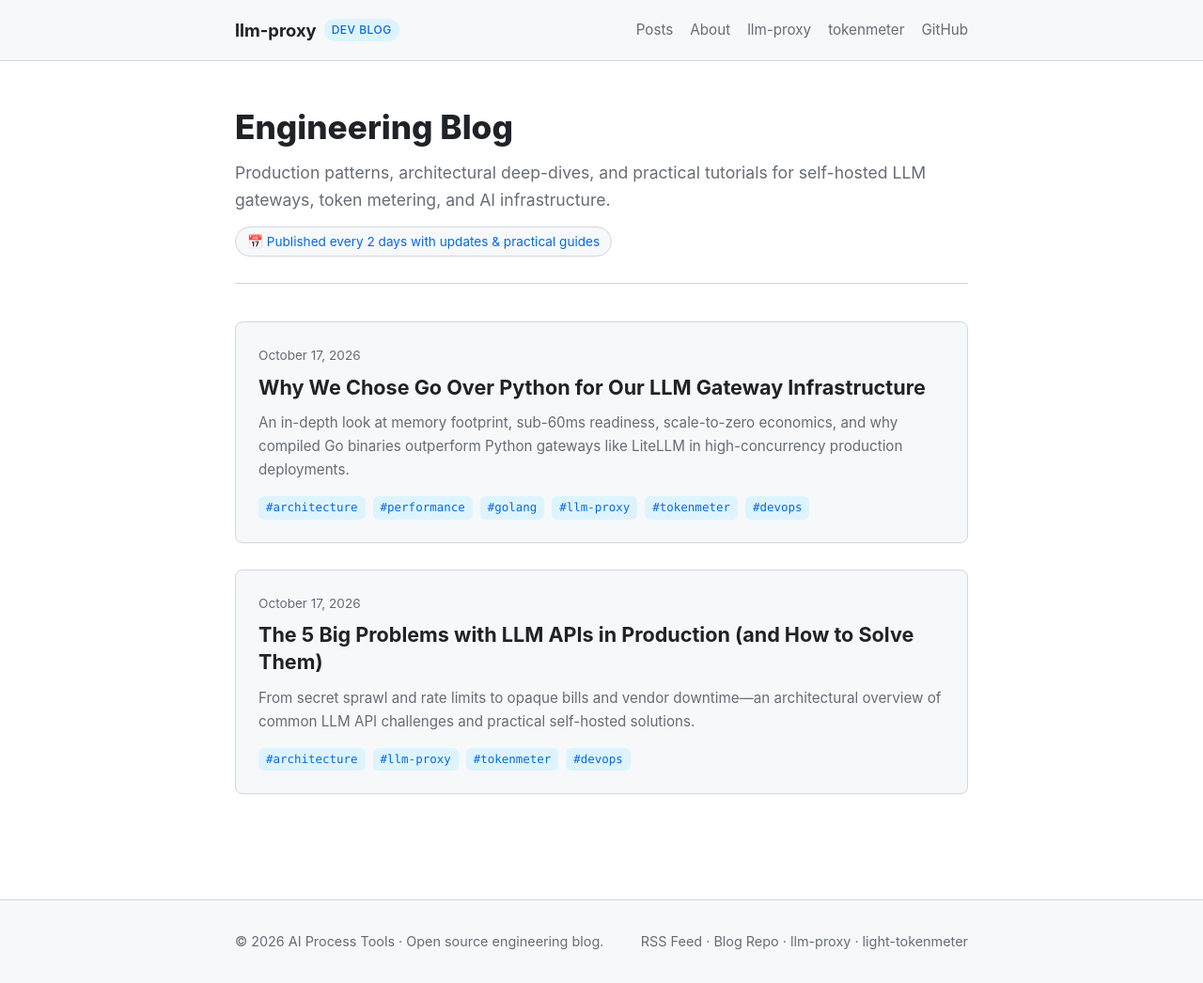
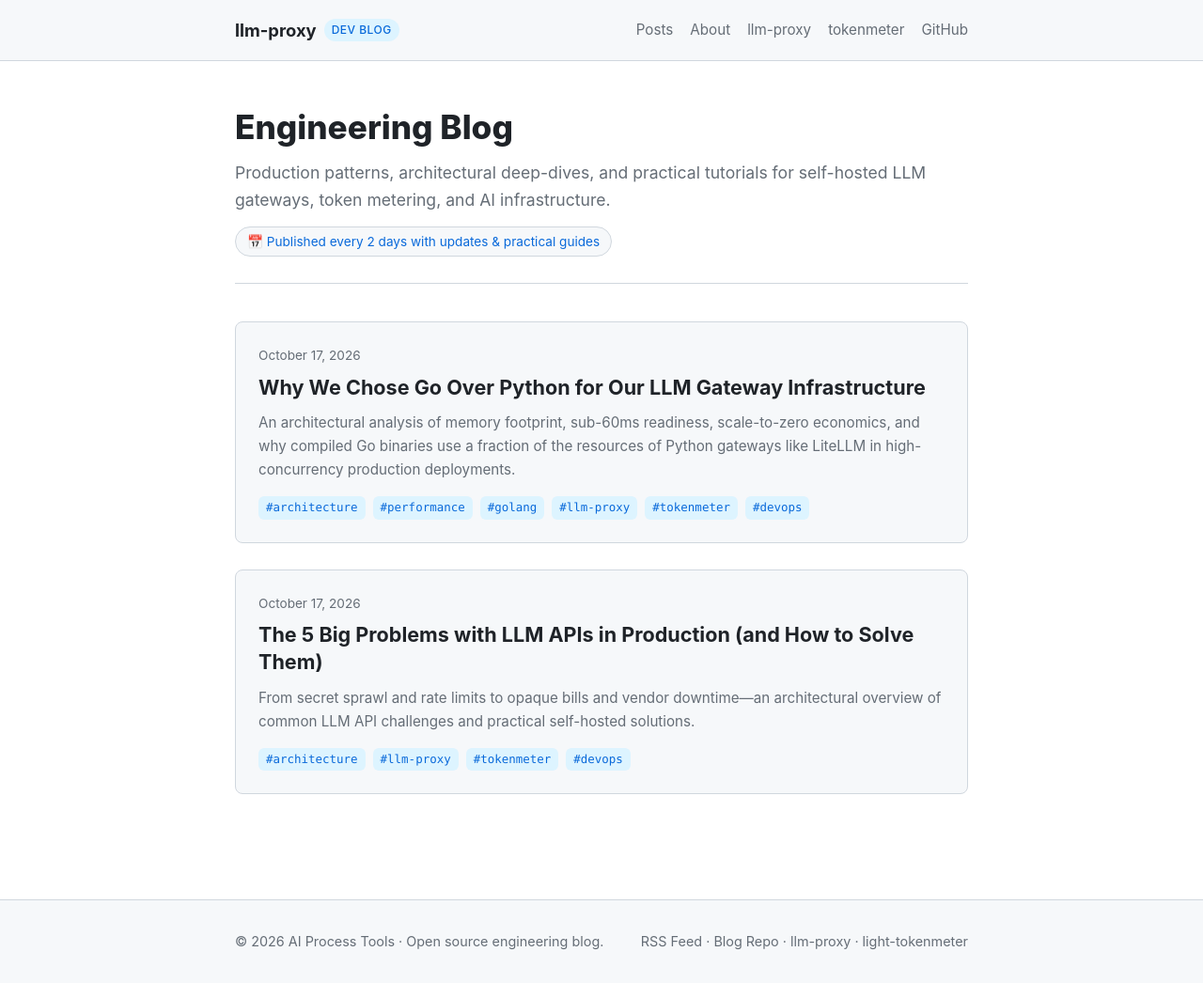
Before and after one commit to ai-process/blog, a Jekyll site: the page built from index.html, in a window 1280 px wide and 1046 px high. Shown: the whole window at 94% size. Built offline with Jekyll 4.4.1, drawn with Linux system fonts in a browser that asks for light colours; some of the changed lines change nothing that is shown.

Commit message:
docs(blog): refine go vs python post addressing review feedback

```diff
--- a/_posts/2026-10-17-why-we-chose-go-over-python-for-our-llm-gateway.md
+++ b/_posts/2026-10-17-why-we-chose-go-over-python-for-our-llm-gateway.md
@@ -2,7 +2,7 @@
 layout: post
 title: "Why We Chose Go Over Python for Our LLM Gateway Infrastructure"
 date: 2026-10-17 16:00:00 +0000
-reading_time: 6
+reading_time: 7
 tags:
   - architecture
   - performance
@@ -10,131 +10,150 @@
   - llm-proxy
   - tokenmeter
   - devops
-description: "An in-depth look at memory footprint, sub-60ms readiness, scale-to-zero economics, and why compiled Go binaries outperform Python gateways like LiteLLM in high-concurrency production deployments."
+description: "An architectural analysis of memory footprint, sub-60ms readiness, scale-to-zero economics, and why compiled Go binaries use a fraction of the resources of Python gateways like LiteLLM in high-concurrency production deployments."
 ---
 
-Python is the undisputed lingua franca of machine learning. From research notebooks in PyTorch to high-level framework wrappers like LangChain and LlamaIndex, the AI ecosystem was built on Python.
+Python is the primary language of machine learning. From research notebooks in PyTorch to high-level framework wrappers like LangChain and LlamaIndex, the modern AI ecosystem was built on Python.
 
-When developers build their first prototype against OpenAI or Anthropic APIs, Python is the natural first choice. But when an engineering team transitions from prototyping to running central platform infrastructure—a unified gateway that routes millions of LLM requests across multiple microservices, handles thousands of concurrent streaming connections, manages cryptographic keys, and meters token budgets—the engineering requirements shift from data science to network systems programming.
+When developers build their first prototype against OpenAI or Anthropic APIs, Python is the natural choice. But when an engineering team transitions from prototyping to running central platform infrastructure—a gateway that routes millions of LLM requests across microservices, multiplexes thousands of concurrent connections, enforces spend budgets, and records token telemetry—the requirements shift from model experimentation to network systems engineering.
 
-In this deep dive, we explore why we built our open-source AI infrastructure stack—[**llm-proxy**](https://github.com/ai-process/llm-proxy) and [**light-tokenmeter**](https://github.com/ai-process/light-tokenmeter)—in **Go** instead of Python, comparing its resource footprint, concurrency model, and serverless economics with popular Python solutions like LiteLLM Proxy.
+In this article, we look at why we built our open-source AI infrastructure stack—[**llm-proxy**](https://github.com/ai-process/llm-proxy) and [**light-tokenmeter**](https://github.com/ai-process/light-tokenmeter)—in **Go** instead of Python, comparing resource footprint, concurrency models, and operational trade-offs against popular Python solutions like LiteLLM Proxy.
 
 ---
 
 ## 1. The Anatomy of an LLM Gateway Workload
 
-An LLM gateway operates under vastly different constraints than an inference engine or a model training script:
+An LLM gateway operates under different constraints than an inference server or a training job:
 
-* **I/O Bound, Not Compute Bound:** The gateway does not compute tensor multiplications. Its responsibilities are network multiplexing, header transformation, protocol conversion (gRPC to HTTP/REST), rate limiting, and request routing.
-* **Long-Lived Streaming Connections:** Generating a 1,000-token completion over Server-Sent Events (SSE) or gRPC streams often takes between 5 to 30 seconds. At high traffic volumes (e.g. 1,000 requests per second), the gateway must sustain tens of thousands of concurrent open TCP connections.
-* **Low Gateway Latency Overhead:** Because upstream model latency is inherently high, the gateway itself must add negligible overhead (sub-millisecond routing and queuing).
-* **Strict Cost and Density Constraints:** Infrastructure proxies run 24/7 across multiple environments (production, staging, developer preview clusters). In high-density Kubernetes clusters or serverless environments, operational memory overhead translates directly into cloud hosting costs.
+* **I/O Bound Network Multiplexing:** The gateway does not run neural networks. Its responsibilities are connection pooling, header transformation, protocol conversion (gRPC to HTTP/REST), rate limiting, and fallback routing.
+* **Long-Lived Streaming Connections:** Generating a completion over Server-Sent Events (SSE) or gRPC streams often takes 5 to 30 seconds. At high traffic volumes, a gateway must sustain 5,000 to 30,000 concurrent open TCP connections without exhausting file descriptors or thread memory.
+* **Low Gateway Latency:** Because upstream model latency is high (hundreds of milliseconds to seconds), the gateway itself must add minimal overhead—ideally single-digit milliseconds for routing, limits, and telemetry dispatch.
+* **Density and Cloud Cost:** Gateways run continuously across staging, preview, and production clusters. In Kubernetes clusters and serverless environments, operational memory overhead translates directly into cloud hosting costs.
 
-In a Python-based gateway (such as LiteLLM running on FastAPI and Uvicorn), handling this workload requires multiple operating system worker processes to utilize multi-core machines, due to the Global Interpreter Lock (GIL). Each worker process imports heavy vendor SDKs (`openai`, `boto3`, `google-genai`), database ORMs (such as Prisma), and serialization frameworks (`pydantic`), replicating hundreds of megabytes of baseline memory per process.
+In a Python-based gateway (such as LiteLLM running on FastAPI and Uvicorn), handling concurrent traffic across a multi-core machine requires running multiple operating system worker processes to bypass the Global Interpreter Lock (GIL). Each worker process imports heavy vendor SDKs (`openai`, `boto3`, `google-genai`), database ORMs (such as Prisma), and serialization frameworks (`pydantic`), consuming over 100 MiB of baseline memory per worker process before serving any traffic.
 
 ---
 
 ## 2. Resource Footprint: The Benchmark Numbers
 
-To quantify the efficiency differences between compiled Go binaries and Python runtimes, we evaluated `llm-proxy` and `light-tokenmeter` against LiteLLM Proxy in a synthetic benchmark scenario.
+To evaluate the efficiency differences between compiled Go binaries and Python runtimes, we tested `llm-proxy` and `light-tokenmeter` against LiteLLM Proxy in a synthetic benchmark.
 
 ### Test Environment & Methodology
 
-* **Environment:** Linux x86_64, 4 vCPU, 8 GiB RAM, Docker/containerd.
-* **Software Versions:** `llm-proxy` (Go 1.26), `light-tokenmeter` (Go 1.26), LiteLLM Proxy (`ghcr.io/berriai/litellm:main-latest`, 4 Uvicorn workers).
-* **Workload:** Synthetic `k6` benchmark running at 1,000 requests per second against a 10 ms mock upstream (measuring pure gateway overhead without upstream model variance). Memory was tracked via Linux cgroup `memory.current`.
+* **Hardware & OS:** Linux x86_64, 4 vCPU, 8 GiB RAM, Docker/containerd.
+* **Software Versions:** `llm-proxy` (Go 1.26, commit `6882351`), `light-tokenmeter` (Go 1.26, commit `63ce070`), LiteLLM Proxy (`ghcr.io/berriai/litellm:main-latest`, 4 Uvicorn workers).
+* **Workload:** Synthetic `k6` benchmark running at 1,000 requests per second against a local mock upstream (10 ms fixed response latency). This isolates pure gateway routing and multiplexing overhead from upstream provider variability.
+* **Telemetry:** Memory was recorded via Linux cgroup `memory.current` (capturing RSS, page cache, and kernel buffers).
 
 ### Comparison Table
 
+LiteLLM combines routing and spend tracking into a single container. In the `ai-process` architecture, routing (`llm-proxy`) and token accounting (`light-tokenmeter`) are split into two independent services. Both are shown below, along with the combined footprint.
+
 | Metric | `llm-proxy` (Go) | `light-tokenmeter` (Go) | LiteLLM Proxy (Python) | Difference (`llm-proxy` vs LiteLLM) |
 |---|---|---|---|---|
-| **Docker image size (uncompressed)** | ~64 MB (slim) / ~172 MB (audio) | ~25–26 MB (distroless) | ~2.2 GB | ~92–97% smaller disk footprint |
-| **Idle memory (`memory.current`)** | ~25–35 MiB | ~18–25 MiB | ~400–600 MiB | ~11–24x less idle memory |
+| **Docker image size (uncompressed)** | ~64 MB (slim) / ~172 MB (audio) | ~25–26 MB (distroless) | ~2.2 GB (~800 MB pull) | ~92–97% smaller disk footprint |
+| **Idle memory (`memory.current`)** | ~25–35 MiB | ~18–25 MiB | ~400–600 MiB (4 workers) | ~11–24x less idle memory |
 | **Active load memory (1k RPS)** | ~45–80 MiB | ~35–50 MiB | ~1.2–2.0 GiB (4 workers) | ~15–46x less memory under load |
-| **Time to readiness (`/readyz` 200)** | ~30–60 ms (schema applied) | ~20–40 ms (schema applied) | 8–15 s (`/health/readiness`) | ~130–500x faster readiness |
+| **Time to readiness (`/readyz` 200)** | ~30–60 ms (warm local DB) | ~20–40 ms (warm local DB) | 8–15 s (`/health/readiness`) | ~130–500x faster readiness |
 | **Concurrency model** | Goroutines across all cores | Goroutines across all cores | Multiple OS processes + asyncio | Single process; no per-worker duplication |
-| **Recommended container limit** | 256–512 MiB | 128–256 MiB | ~2.5–3 GiB | ~5–12x lower memory reservation |
+| **Recommended container limit** | 256–512 MiB | 128–256 MiB | ~2.5–3.0 GiB | ~5–12x lower memory reservation |
+
+Even combining `llm-proxy` and `light-tokenmeter` on the same host (~80–130 MiB total memory under 1,000 RPS), the dual-service Go stack consumes less than one tenth of the memory required by a 4-worker Python gateway.
 
 ---
 
-## 3. Concurrency and Memory Architecture: Goroutines vs Multi-Process Workers
+## 3. Concurrency and Memory Architecture
 
-Why does Python require 1.5–2 GiB under moderate load, while Go stays comfortably below 80 MiB?
+Why does Python require 1.2–2.0 GiB under load, while Go stays below 80 MiB?
 
 ### The Multi-Process Memory Penalty
 
-In Python, achieving high throughput across 4 CPU cores necessitates spawning 4 separate OS worker processes under Uvicorn or Gunicorn. Because each process runs an independent Python interpreter:
+In Python, taking advantage of 4 CPU cores requires 4 separate OS worker processes under Uvicorn or Gunicorn. Because each process runs an independent Python interpreter:
 
-1. **Duplicate Module Memory:** The standard library, third-party libraries, and internal caches are loaded into memory 4 times.
-2. **Duplicate Connection Pools:** Database connection pools and HTTP keep-alive connection pools are maintained separately per process.
-3. **Coarse Garbage Collection:** Python's reference counting and cyclic garbage collector operates independently per process, leading to asynchronous memory spikes.
+1. **Duplicate Library Overhead:** The standard library, third-party SDKs, and data models reside in memory 4 times.
+2. **Duplicate Connection Pools:** Database connection pools and HTTP keep-alive pools are maintained separately per worker process.
+3. **Memory Allocator Behavior:** Python's small-object allocator (`pymalloc`) often retains freed memory in arenas rather than returning pages to the operating system immediately, compounding memory usage across long-running worker processes.
 
-### Go's Lightweight Runtime
+### Go's Single-Process Concurrency
 
-In contrast, `llm-proxy` executes as a **single operating system process**. Go's runtime scheduler multiplexes tens of thousands of goroutines across OS threads:
+In contrast, `llm-proxy` runs as a **single operating system process**. Go's runtime scheduler distributes goroutines across available CPU threads:
 
-* **Tiny Goroutine Stacks:** Each goroutine starts with only ~2 KB of stack space, growing dynamically only when needed. Holding 10,000 active streaming requests requires only ~20–30 MiB of stack memory.
-* **Unified Connection Pooling:** A single `pgxpool` for PostgreSQL and a single `fasthttp` / `net/http` transport pool serve all incoming requests, eliminating redundant socket allocations.
-* **Precise Memory Limits with `GOMEMLIMIT`:** Go's runtime respects cgroup boundaries. By configuring `GOMEMLIMIT=200MiB` on a 256 MiB container, Go dynamically tunes GC frequency during traffic bursts, ensuring zero Out-Of-Memory (OOM) terminations without over-provisioning.
+* **Minimal Initial Goroutine Overhead:** Goroutines start with ~2 KB of stack space and expand dynamically. The Go runtime handles thousands of active connections without dedicating an OS thread to each socket.
+* **Shared Connection Pooling:** A single `pgxpool` for PostgreSQL and a shared `net/http.Transport` connection pool serve all incoming requests, eliminating redundant socket allocations.
+* **Memory Tuning with `GOMEMLIMIT`:** Go's runtime allows configuring a soft memory target via `GOMEMLIMIT`. By setting `GOMEMLIMIT=200MiB` on a 256 MiB container, Go's garbage collector runs more frequently when approaching the threshold, significantly reducing the likelihood of Out-Of-Memory (OOM) termination during unexpected traffic spikes.
 
 ---
 
 ## 4. The Scale-to-Zero and Serverless Advantage
 
-In modern cloud architectures, autoscaling workloads down to zero replicas during quiet periods (e.g. nights and weekends) is one of the most effective ways to reduce cloud expenditure. Frameworks like **Knative Serving**, **Google Cloud Run**, and Kubernetes **KEDA** make scale-to-zero accessible.
+In cloud architectures, scaling workloads down to zero replicas during idle periods (such as nights and weekends) is an effective way to control cloud spend. Frameworks like **Knative Serving**, **Google Cloud Run**, and Kubernetes **KEDA** automate this pattern.
 
-However, scale-to-zero is only viable if cold start latencies are imperceptible to end users.
+However, scale-to-zero requires cold start latencies to be short enough that users do not notice timeouts.
 
-### The Python Cold Start Dilemma
+### The Python Cold Start Challenge
 
-When a Python gateway container spins up from zero:
-1. **Registry Pull Time:** Downloading an uncompressed ~2.2 GB container image (or ~800 MB compressed) across the network takes several seconds, even on fast cluster backplanes.
-2. **Import Latency:** Python must discover, read, and byte-compile hundreds of modules (`import openai`, `import boto3`, `import fastapi`, `import prisma`). This phase alone typically takes 8 to 15 seconds before the HTTP server can begin accepting traffic.
+When a Python gateway container starts from zero:
+1. **Registry Pull & Extraction:** Downloading ~800 MB compressed and extracting ~2.2 GB of container layers takes several seconds on a typical cluster backplane.
+2. **Module Imports & Initialization:** Python must locate, parse, and byte-compile vendor libraries (`openai`, `boto3`, `fastapi`, `pydantic`), and the ORM must initialize database connections. This phase typically takes 8 to 15 seconds before the HTTP server can mark its `/health/readiness` probe healthy.
 
-For real-time user-facing chat applications, adding a 10–15 second cold start delay to the initial user prompt is unacceptable. Teams are forced to keep minimum replica counts (`minReplicas: 1` or `2`) running 24/7, defeating the purpose of scale-to-zero.
+If an interactive user sends a chat message and encounters a 10–15 second container startup delay, the application feels broken. Teams often respond by keeping minimum replica counts (`minReplicas: 1` or `2`) running 24/7, forfeiting scale-to-zero cost savings.
 
-### Instant Readiness with Go
+### Fast Readiness with Go
 
 With `llm-proxy` and `light-tokenmeter`:
-* **Rapid Image Pulls:** At ~25 MB for `light-tokenmeter` (distroless) and ~64 MB for `llm-proxy`, container images download in hundreds of milliseconds.
-* **Sub-60ms In-Process Readiness:** Go binaries have zero module loading overhead. The binary initializes configuration, sets up routing tables, connects to the database, and exposes healthy readiness endpoints (`/readyz`) within 30 to 60 milliseconds.
+* **Fast Image Pulls:** At ~25 MB for `light-tokenmeter` (distroless) and ~64 MB for `llm-proxy` (slim), container downloads complete in approximately one second on modern network backplanes.
+* **Sub-60ms In-Process Readiness:** Compiled Go binaries have no module import or byte-compilation phase. Once the binary starts, it parses its environment, verifies the local database connection, and marks `/readyz` healthy within 30 to 60 milliseconds (when migrations are already applied).
 
-While end-to-end serverless cold start also includes cloud scheduling and networking overhead, eliminating container bootstrap delays makes scale-to-zero a practical reality without degrading user experience.
+While end-to-end serverless cold start also includes cloud hypervisor scheduling and network attachment, eliminating application-level startup latency makes scale-to-zero practical for real-world traffic.
 
 ---
 
-## 5. Security & Attack Surface: Minimal Distroless Runtimes
+## 5. Security & Container Attack Surface
 
-Infrastructure gateways hold sensitive assets—most notably vendor API keys (OpenAI, Anthropic, Gemini, DeepSeek) and internal authentication tokens. A compromised gateway exposes your entire AI budget and upstream credentials.
+Infrastructure gateways store sensitive credentials: upstream provider API keys (OpenAI, Anthropic, Gemini, DeepSeek) and internal admin keys. A compromised gateway puts API budgets and downstream services at risk.
 
-Python containers inherently ship with a complete operating system userland: Python interpreters, package managers (`pip`), shell environments (`/bin/sh`, `/bin/bash`), and dozens of system libraries. In enterprise vulnerability scans (CVE scanners like Trivy, Grype, or Snyk), large Python base images regularly flag dozens of transitive CVEs in system packages unrelated to the gateway itself.
+The official LiteLLM Docker image is built on a full Debian environment containing package managers (`apt`), shells (`/bin/sh`, `/bin/bash`), and standard system utilities. In enterprise environments, container scanners (Trivy, Grype) frequently flag transitive CVEs in system libraries that the proxy itself never uses.
 
 In our stack:
-* **`light-tokenmeter`** is packaged on Google's `gcr.io/distroless/static-debian12:nonroot`. The image contains **only** the static Go binary, SSL certificates, and timezone data. There is no package manager, no shell, and no operating system utilities. The process runs under UID `65532:65532`. Even in the event of an arbitrary code execution vulnerability, an attacker has no shell to spawn and no filesystem tools to leverage.
-* **`llm-proxy`** is compiled into a lightweight Alpine container running under non-root user `appuser` (UID `10001`), keeping the attack surface minimal and verifiable.
+* **`light-tokenmeter`** runs on Google's `gcr.io/distroless/static-debian12:nonroot`. The image contains **only** the compiled static binary, CA certificates, and timezone data. There is no package manager, no shell, and no operating system utilities. The process runs under UID `65532:65532`. Even if an arbitrary code execution flaw were discovered, an attacker cannot spawn a shell or download tools using `curl` or `wget`.
+* **`llm-proxy`** runs as an unprivileged user (`appuser`, UID `10001`) on Alpine. We use Alpine for `llm-proxy` to allow installing optional shared libraries like `ffmpeg` on the audio build (`coyl/llm-proxy:audio`) for Gemini speech transcoding, while keeping the default slim image at ~64 MB.
 
 ---
 
-## 6. Summary: Right Tool for the Right Job
+## 6. Trade-Offs We Accepted
+
+Choosing Go for an LLM gateway is not without trade-offs. Python has distinct advantages in the AI ecosystem that teams should weigh:
+
+1. **Ecosystem & Day-0 Provider Support:** When model vendors launch new APIs or features, they release official Python SDKs first. A Python gateway can often wrap new vendor SDKs in hours. With Go, writing native adapters requires inspecting raw HTTP/gRPC contracts and implementing typed request/response structs by hand.
+2. **Dynamic Scripting & Community Extensions:** Python allows developers to write custom middleware, inline prompts, or dynamic Python evaluation rules with minimal boilerplate. Go requires static compilation, type safety, and structured configurations.
+3. **Code Verbosity:** Go's explicit error handling (`if err != nil`) and static typing require more lines of code compared to Python's concise dynamic syntax.
+
+For teams building internal rapid prototypes or experimenting with dozens of experimental LLM libraries, a Python gateway like LiteLLM offers rapid onboarding. For platform teams running shared production gateways where high throughput, memory density, scale-to-zero latency, and predictable operations matter most, Go is a better fit.
+
+---
+
+## 7. Summary
 
 | Dimension | Python Gateways (e.g. LiteLLM) | Go Gateways (ai-process Stack) |
 |---|---|---|
-| **Best suited for** | Rapid prototyping, Python-native SDK experimentation | High-throughput production routing, enterprise gateways |
-| **Typical Container Image** | ~800 MB–2.2 GB (Debian / Python / pip) | ~25–64 MB (Distroless / Alpine) |
-| **Memory per Node** | ~1.5–3.0 GiB (multi-process) | ~128–512 MiB (single process goroutines) |
-| **Readiness Latency** | 8–15 seconds | 30–60 milliseconds |
-| **Attack Surface** | Full OS userland & interpreter | Minimal static binary / distroless |
+| **Primary focus** | Fast prototyping, Day-0 SDK feature wrappers | High-throughput production routing, low-cost operations |
+| **Container image (uncompressed)** | ~2.2 GB (Debian, Python, pip) | ~25–64 MB (Distroless / Alpine) |
+| **Container image (registry pull)** | ~800 MB compressed | ~8–22 MB compressed (slim / tokenmeter) |
+| **Active memory (1k RPS, cgroup)** | ~1.2–2.0 GiB (4 workers) | ~45–80 MiB (`llm-proxy`) / ~35–50 MiB (`tokenmeter`) |
+| **Container memory limit** | ~2.5–3.0 GiB | 256–512 MiB (`llm-proxy`) / 128–256 MiB (`tokenmeter`) |
+| **In-process readiness latency** | 8–15 seconds | 30–60 milliseconds |
+| **Runtime environment** | Multi-process Python runtime | Single-process Go binary (goroutines) |
 
-Choosing Go for `llm-proxy` and `light-tokenmeter` was not about language dogma; it was an architectural decision driven by operational economics. By slashing memory requirements by 15–40x and container sizes by over 90%, teams can deploy enterprise-grade AI gateways and token accounting sinks on a fraction of the infrastructure budget.
+By reducing memory footprint by 15–46x and image sizes by over 90%, compiled Go gateways make self-hosting LLM infrastructure practical on standard, cost-effective cloud instances.
 
 ---
 
 ## What's Next?
 
 In upcoming posts, we will explore:
-* Configuring zero-downtime multi-vendor fallback chains across OpenAI, Anthropic, and Gemini.
-* High-throughput usage accounting with `light-tokenmeter` and ClickHouse OLAP aggregations.
-* Securing LLM credentials using AES-256-GCM envelope encryption and scoped API tokens.
+* Configuring multi-vendor fallback chains across OpenAI, Anthropic, and Gemini.
+* High-throughput usage accounting with `light-tokenmeter` and ClickHouse OLAP storage.
+* Protecting upstream LLM credentials using AES-256-GCM envelope encryption.
 
 Explore the repositories on GitHub:
 * [**llm-proxy**](https://github.com/ai-process/llm-proxy) — High-performance self-hosted LLM gateway.
```
